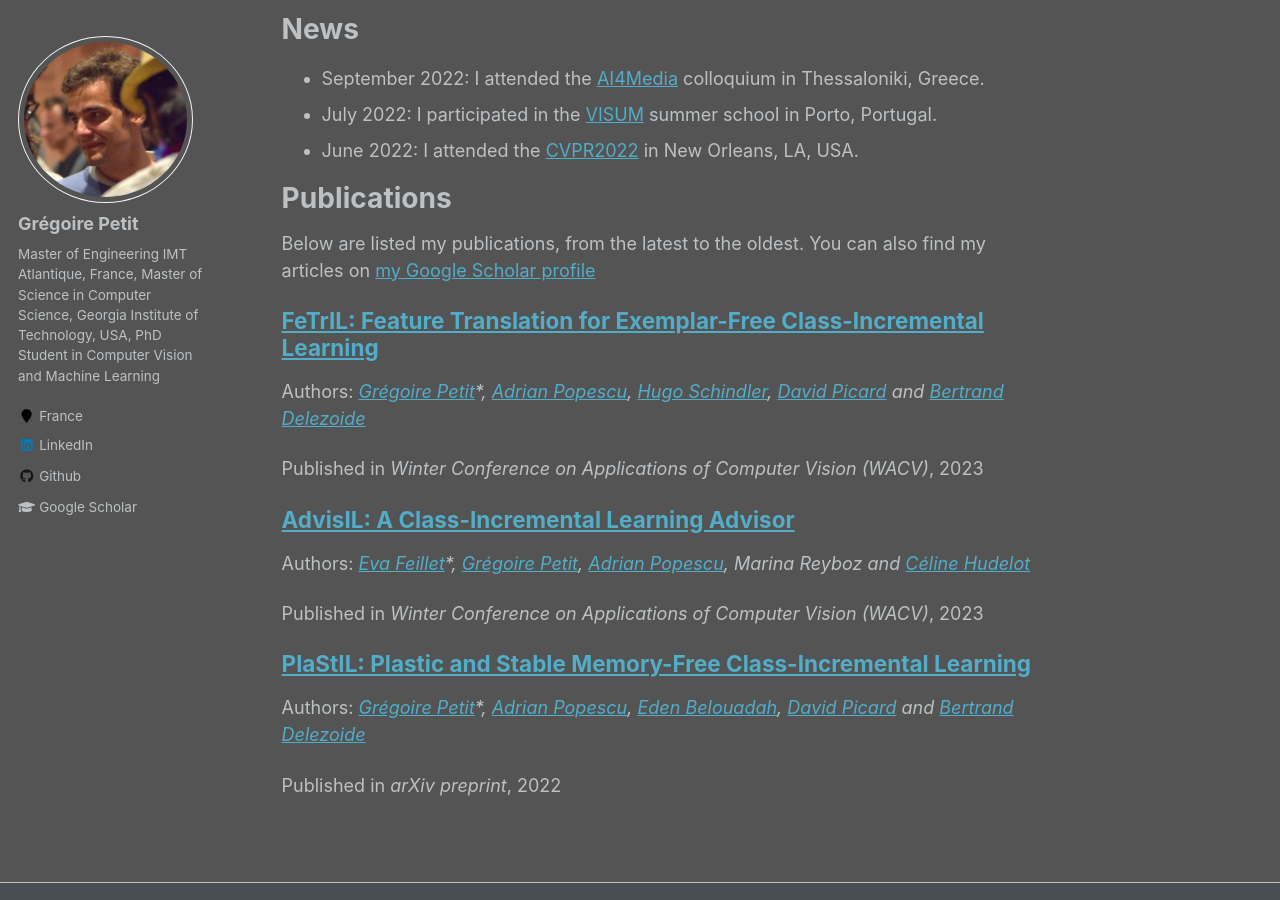
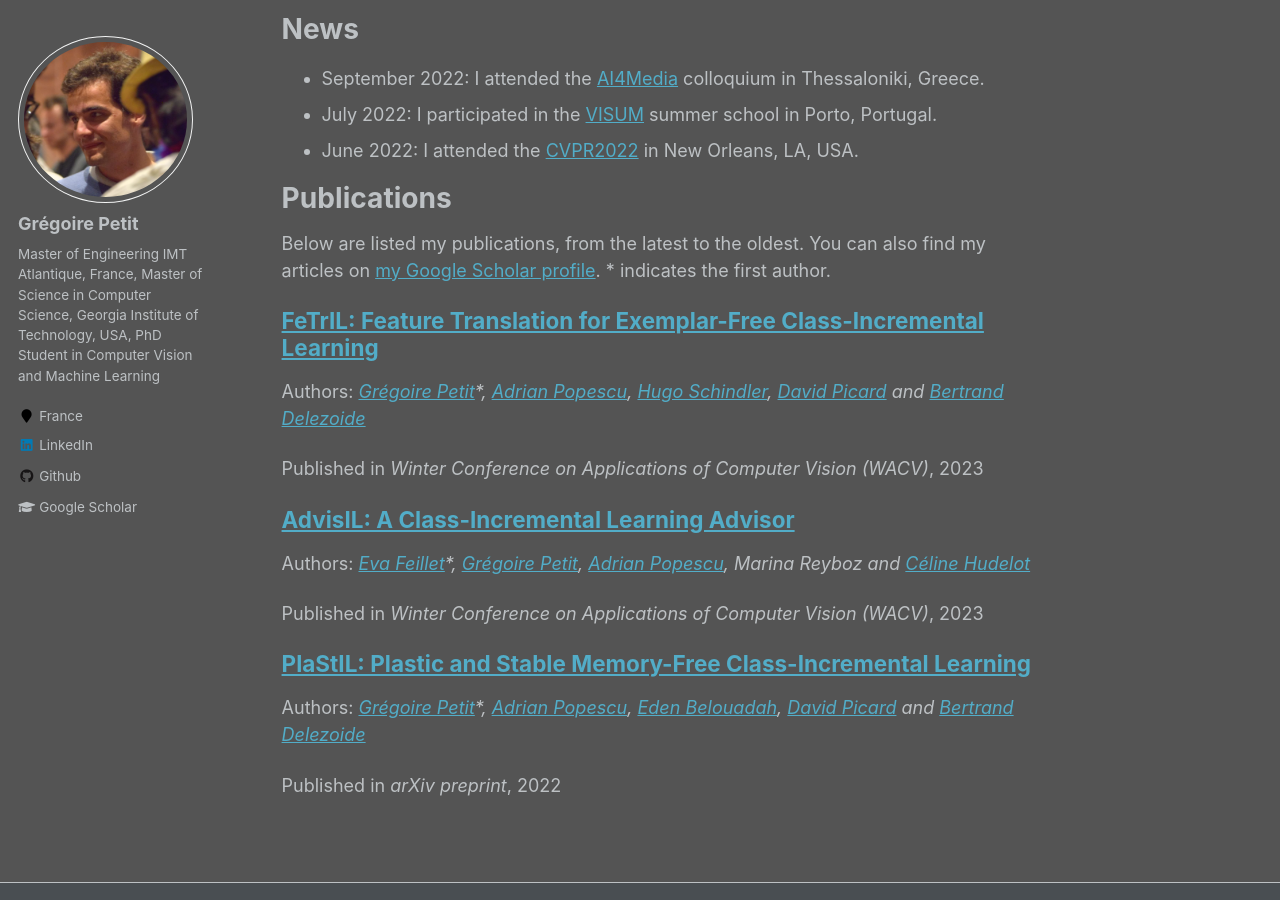
Before and after one commit to GregoirePetit/gregoirepetit.github.io, a Jekyll site: the page built from _pages/about.md, in a window 1280 px wide and 900 px high, scrolled down 464 px. Built offline with Jekyll 4.4.1, drawn with Linux system fonts in a browser that asks for light colours.

Commit message:
FeTrIL done

```diff
--- a/_pages/about.md
+++ b/_pages/about.md
@@ -25,7 +25,7 @@ News
 
 Publications
 ======
-Below are listed my publications, from the latest to the oldest. You can also find my articles on [my Google Scholar profile](https://scholar.google.com/citations?user=oKWj7yQAAAAJ)
+Below are listed my publications, from the latest to the oldest. You can also find my articles on [my Google Scholar profile](https://scholar.google.com/citations?user=oKWj7yQAAAAJ). * indicates the first author.
 
 {% for post in site.publications reversed %}
   {% include archive-single.html %}
```
